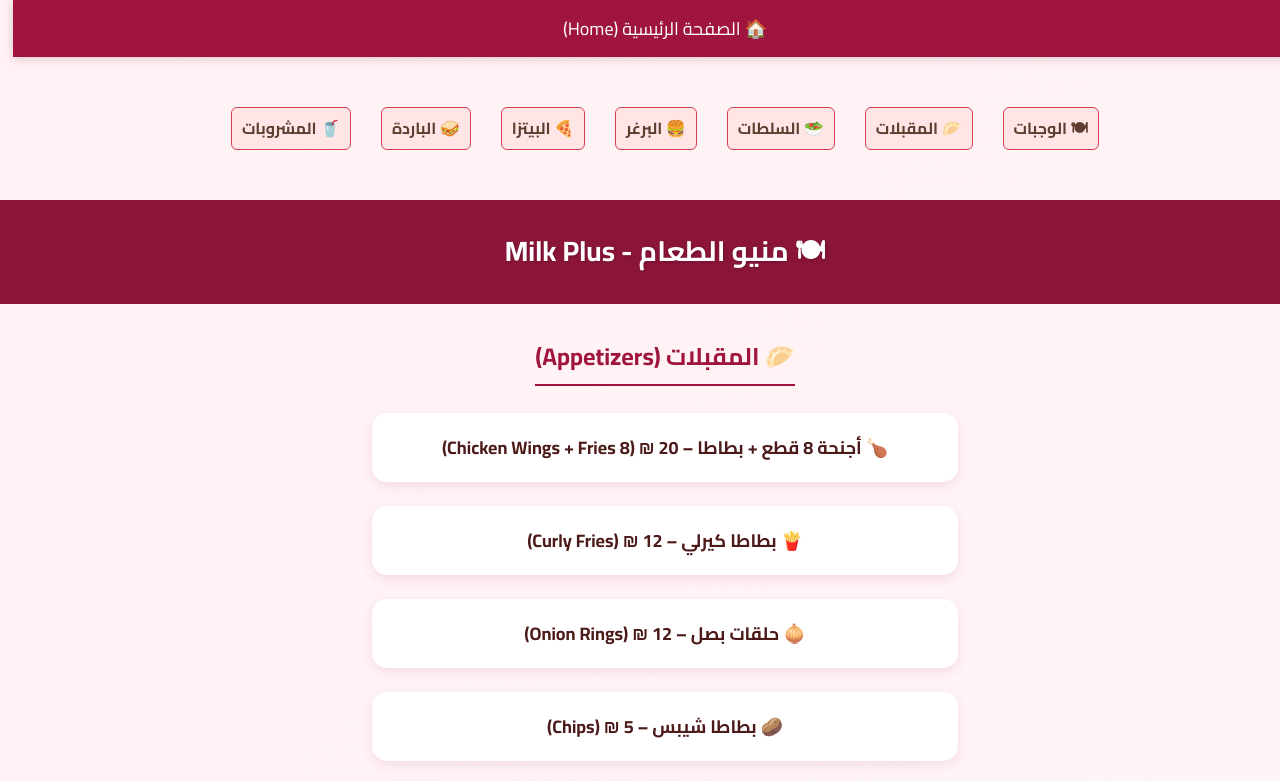
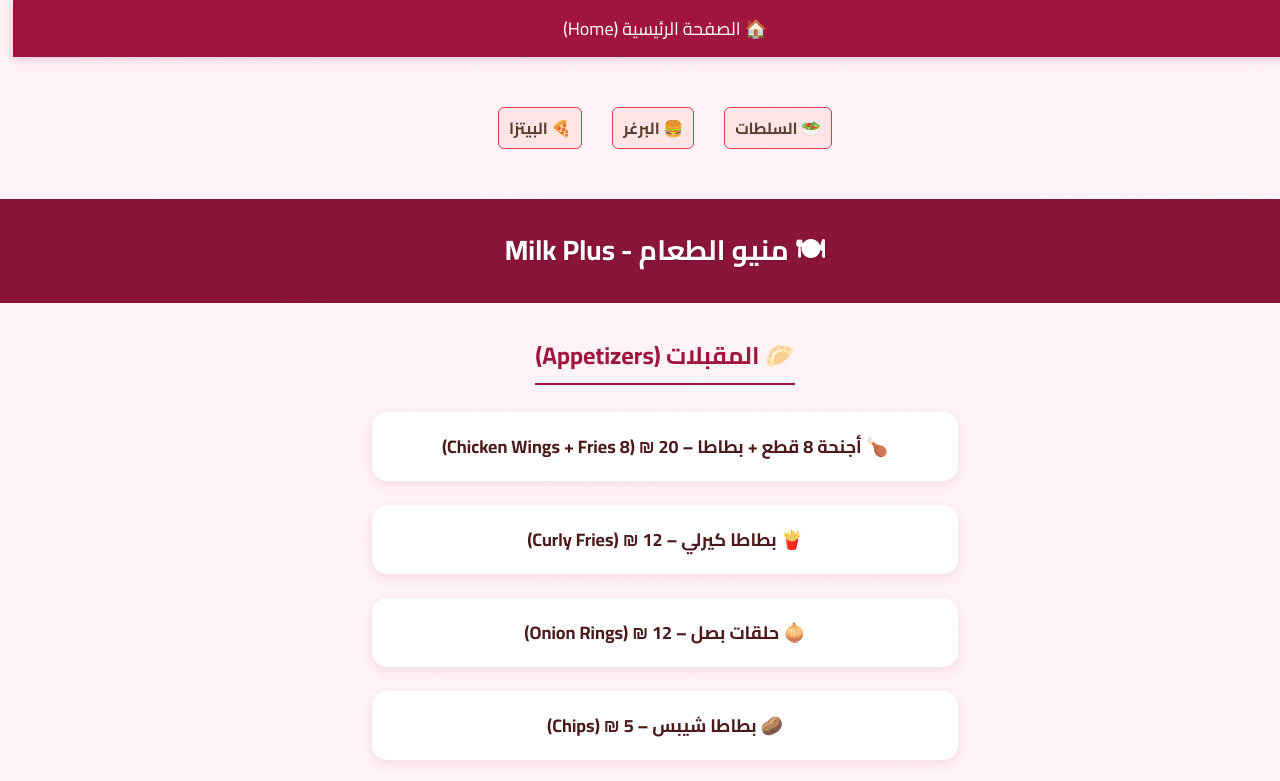
Before and after one commit to yshamasneh/Milk-menu-, a plain HTML site: page food.html in a window 1280 px wide. Shown: the top 781 px of the page. Drawn offline with Linux system fonts and the light colour scheme.

Commit message:
تعديل على الأقسام في الصفحة الرئيسية

```diff
--- a/food.html
+++ b/food.html
@@ -20,13 +20,12 @@
   <!-- روابط الأقسام -->
  <div class="horizontal-scroll">
   <div class="section-links">
-    <a href="food.html">🍽 الوجبات</a>
-    <a href="appetizers.html">🥟 المقبلات</a>
+
     <a href="salads.html">🥗 السلطات</a>
     <a href="burger.html">🍔 البرغر</a>
     <a href="pizza.html">🍕 البيتزا</a>
-    <a href="sandwich.html">🥪 الباردة</a>
-    <a href="drinks.html">🥤 المشروبات</a>
+
+
   </div>
 </div>
 
```
